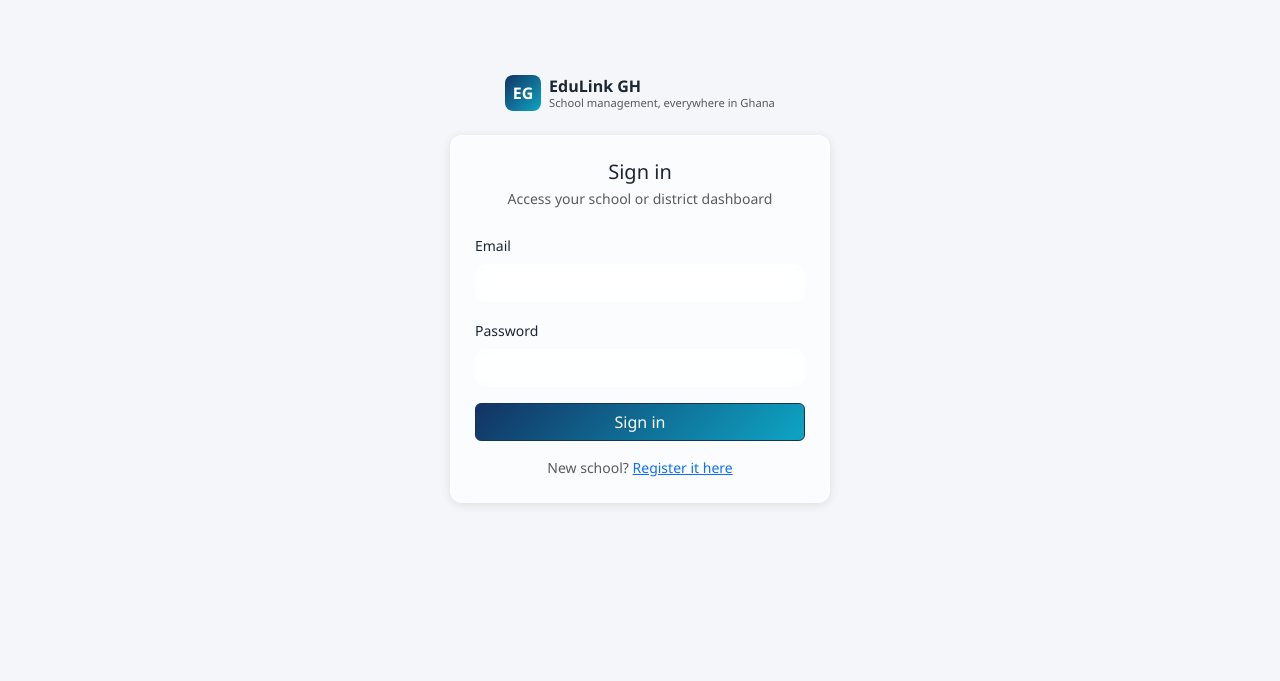
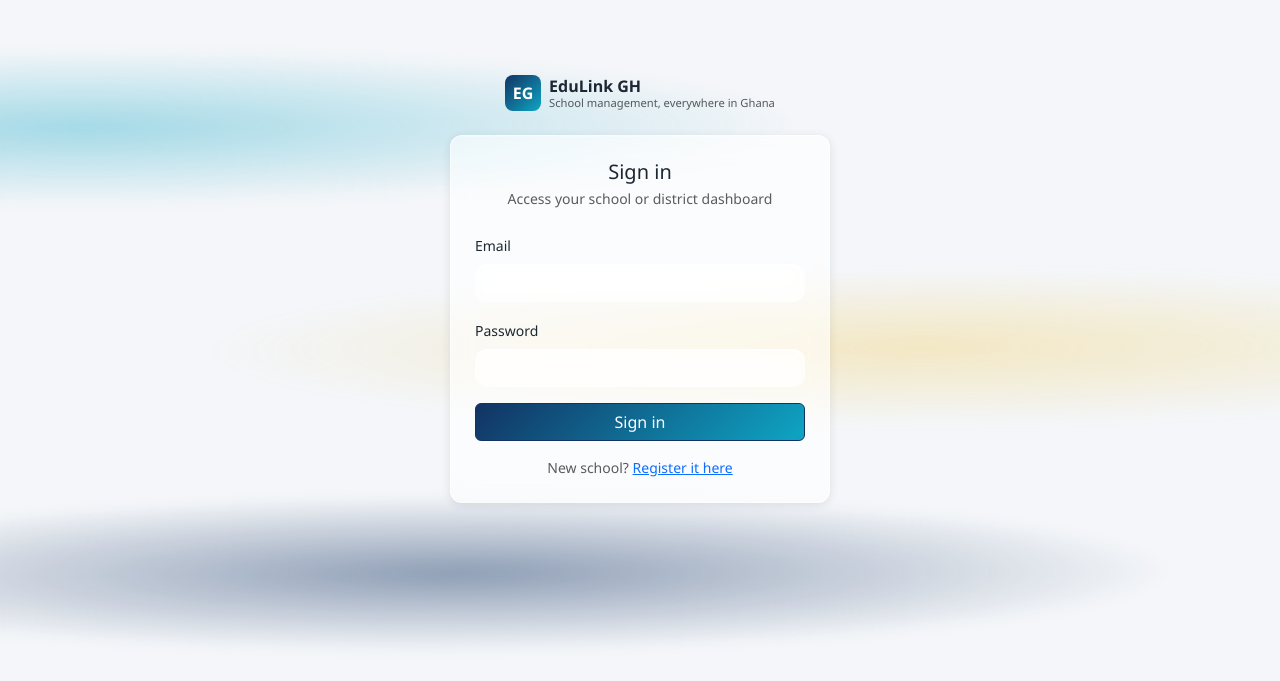
Before and after one commit to EmmaSerry/edulink-gh-web, a React (Vite) app: page /login in a window 1280 px wide. Shown: the part 111-792 px from the top of the page. Built offline with nearby package versions, Linux system fonts and the light colour scheme; no server answers.

Commit message:
edulink-gh-web-aurora-glow

```diff
--- a/src/layouts/CloudAuthLayout.tsx
+++ b/src/layouts/CloudAuthLayout.tsx
@@ -3,14 +3,21 @@ import { Outlet } from "react-router-dom";
 /** Centred, unauthenticated shell used by the Login page - reuses the
  *  same `.actrs-card` surface/shadow treatment as the rest of the app
  *  (see src/styles/theme.css) so the login screen feels like part of
- *  the same product, not a bolted-on page. */
+ *  the same product, not a bolted-on page.
+ *
+ *  `actrs-auth-hero` (see theme.css) adds a soft, drifting glow behind
+ *  the card - a CSS-only stand-in for a flashier animated background,
+ *  chosen deliberately over a WebGL/canvas effect here: this screen is
+ *  the first thing anyone sees before signing in, often on modest
+ *  school hardware, so it needs to be nearly free to run rather than
+ *  holding open a GPU context and a render loop. */
 export function CloudAuthLayout() {
   return (
     <div
-      className="d-flex flex-column align-items-center justify-content-center"
+      className="actrs-auth-hero d-flex flex-column align-items-center justify-content-center"
       style={{ minHeight: "100vh", background: "var(--actrs-grey-light)" }}
     >
-      <div className="mb-4 d-flex align-items-center gap-2">
+      <div className="mb-4 d-flex align-items-center gap-2" style={{ position: "relative", zIndex: 1 }}>
         <span className="actrs-brand-mark">EG</span>
         <div className="lh-sm">
           <div className="fw-bold">EduLink GH</div>
@@ -19,7 +26,7 @@ export function CloudAuthLayout() {
           </div>
         </div>
       </div>
-      <div className="actrs-card p-4" style={{ width: 380 }}>
+      <div className="actrs-card p-4" style={{ width: 380, position: "relative", zIndex: 1 }}>
         <Outlet />
       </div>
     </div>
--- a/src/styles/theme.css
+++ b/src/styles/theme.css
@@ -64,6 +64,16 @@
   --actrs-radius: 0.75rem;
   --actrs-shadow: 0 2px 10px rgba(11, 26, 48, 0.1);
   --actrs-font: "Segoe UI", system-ui, -apple-system, Roboto, sans-serif;
+
+  /* A three-colour halo (blue -> sea-blue -> gold, the same stops as
+     --actrs-gradient-accent) used on hover/focus for buttons, clickable
+     cards and pill-tabs, and form inputs - a "gradient glow" without a
+     literal gradient border, which would need a masked pseudo-element
+     per shape. Layering three plain, differently-sized/coloured
+     box-shadows reads as one soft rainbow glow at a fraction of the
+     complexity, and needs no extra markup or browser-support caveats. */
+  --actrs-glow-ring: 0 0 0 1px rgba(31, 111, 235, 0.45), 0 0 16px 2px rgba(14, 165, 196, 0.4),
+    0 0 26px 6px rgba(242, 183, 5, 0.22);
 
   /* Bootstrap variable overrides */
   --bs-primary: var(--actrs-navy);
@@ -182,7 +192,7 @@ tr[role="button"] {
 
 .actrs-card[role="button"]:hover {
   transform: translateY(-2px);
-  box-shadow: 0 8px 20px rgba(11, 26, 48, 0.18), inset 0 1px 0 rgba(255, 255, 255, 0.25);
+  box-shadow: 0 8px 20px rgba(11, 26, 48, 0.18), inset 0 1px 0 rgba(255, 255, 255, 0.25), var(--actrs-glow-ring);
 }
 
 .actrs-card[role="button"]:active {
@@ -347,9 +357,11 @@ tr[role="button"] {
     color 0.15s ease;
 }
 
-.btn:not(.btn-link):hover {
+.btn:not(.btn-link):hover,
+.btn:not(.btn-link):focus-visible {
   transform: translateY(-1px);
-  box-shadow: 0 6px 16px rgba(11, 26, 48, 0.2);
+  box-shadow: 0 6px 16px rgba(11, 26, 48, 0.2), var(--actrs-glow-ring);
+  outline: none;
 }
 
 .btn:not(.btn-link):active {
@@ -387,7 +399,7 @@ tr[role="button"] {
   background-color: var(--actrs-input-glass);
   color: var(--actrs-text);
   border-color: var(--actrs-blue);
-  box-shadow: inset 0 1px 0 var(--actrs-input-highlight), 0 0 0 3px var(--actrs-blue-light);
+  box-shadow: inset 0 1px 0 var(--actrs-input-highlight), var(--actrs-glow-ring);
 }
 
 .form-control::placeholder {
@@ -421,7 +433,7 @@ tr[role="button"] {
 }
 
 .nav-pills .nav-link.active {
-  box-shadow: 0 4px 12px rgba(11, 26, 48, 0.22);
+  box-shadow: 0 4px 12px rgba(11, 26, 48, 0.22), var(--actrs-glow-ring);
 }
 
 /* Print styles - used by the Class Register (Module 12) and future
@@ -537,12 +549,53 @@ tr[role="button"] {
   background-color: rgba(14, 165, 196, 0.14);
 }
 
+/* Auth hero background - a CSS-only, compositor-only stand-in for a
+   flashier animated background on the login/signup screens (see
+   CloudAuthLayout.tsx). Three soft, elongated glow bands in the app's
+   own palette drift and rotate slowly behind the card. Deliberately not
+   a WebGL/canvas shader: this only ever animates `transform`, so it
+   costs the browser almost nothing, needs no GPU context, and the
+   browser automatically stops paying for it the moment the tab isn't
+   visible - none of which a `requestAnimationFrame` shader loop gets
+   for free. */
+.actrs-auth-hero {
+  position: relative;
+  overflow: hidden;
+}
+
+.actrs-auth-hero::after {
+  content: "";
+  position: absolute;
+  inset: -20%;
+  z-index: 0;
+  pointer-events: none;
+  background: radial-gradient(ellipse 55% 10% at 20% 35%, rgba(14, 165, 196, 0.35), transparent 70%),
+    radial-gradient(ellipse 55% 10% at 65% 55%, rgba(242, 183, 5, 0.22), transparent 70%),
+    radial-gradient(ellipse 55% 10% at 40% 75%, rgba(18, 51, 99, 0.45), transparent 70%);
+  filter: blur(6px);
+  animation: actrsAuroraDrift 20s ease-in-out infinite alternate;
+  will-change: transform;
+}
+
+@keyframes actrsAuroraDrift {
+  0% {
+    transform: translate3d(-4%, -2%, 0) rotate(-2deg) scaleX(1);
+  }
+  50% {
+    transform: translate3d(3%, 2%, 0) rotate(1deg) scaleX(1.06);
+  }
+  100% {
+    transform: translate3d(-2%, 3%, 0) rotate(-1deg) scaleX(0.98);
+  }
+}
+
 /* Respect the OS/browser "reduce motion" setting - turns off the
    background breathing animation and softens every hover/press
    transition added above for anyone who's asked for that, without
    changing any layout. */
 @media (prefers-reduced-motion: reduce) {
-  body::before {
+  body::before,
+  .actrs-auth-hero::after {
     animation: none !important;
   }
   .form-control,
```
